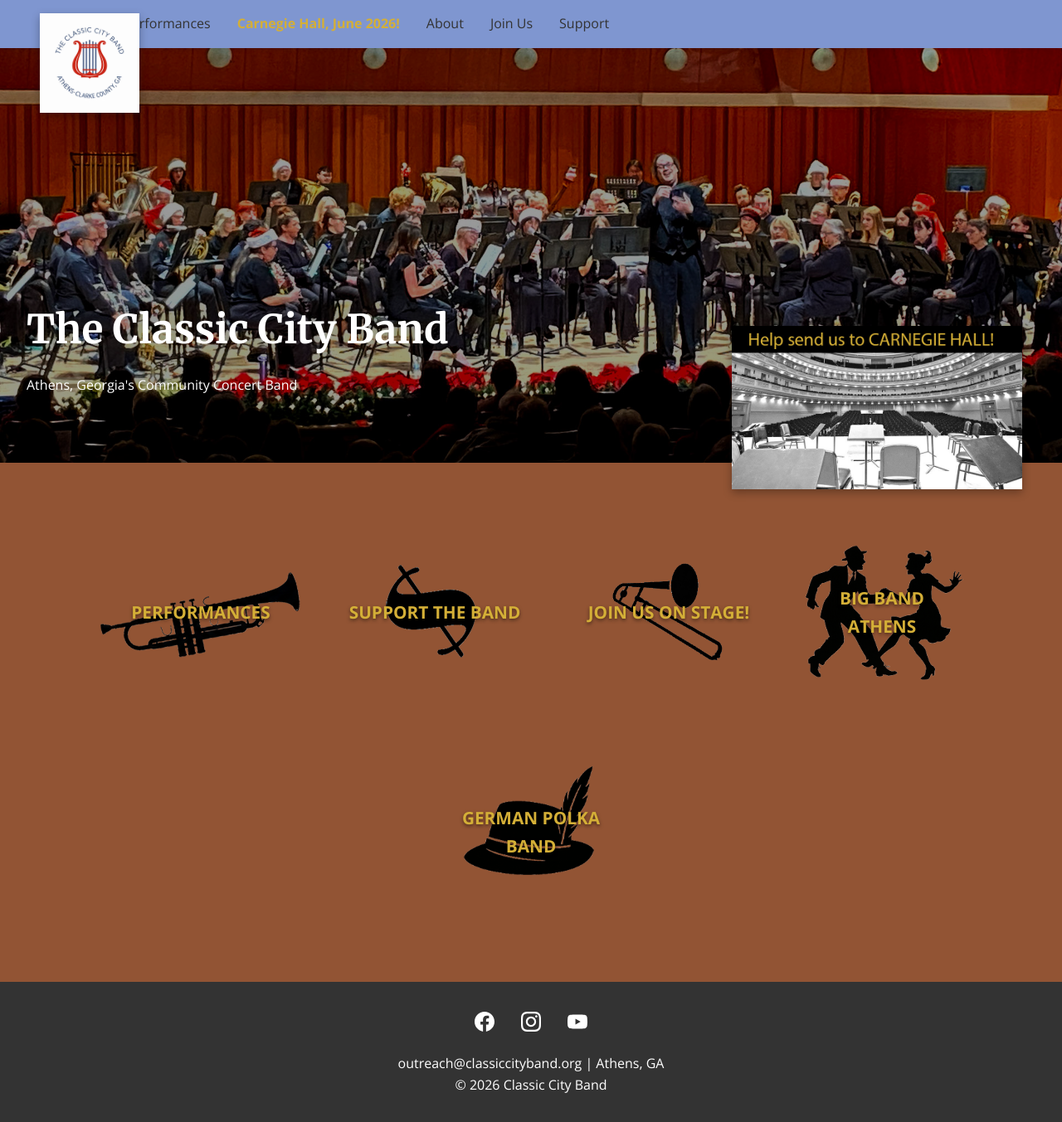
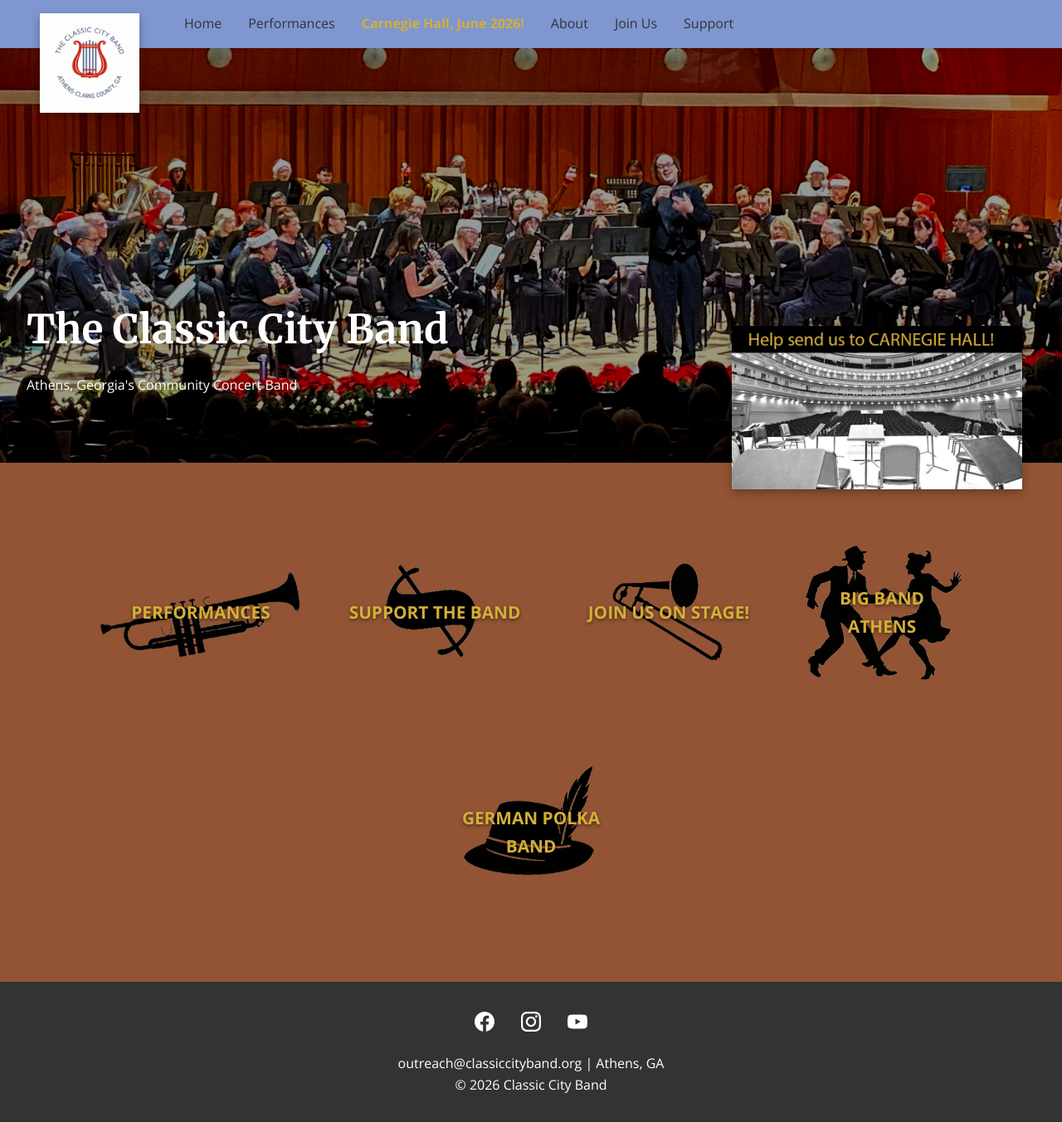
Before and after one commit to webmasterCCB/CCBwebsite, a Jekyll site: the page built from index.html, in a window 1280 px wide and 1353 px high. Shown: the whole window at 83% size. Built offline with Jekyll 4.4.1, drawn with Linux system fonts in a browser that asks for light colours.

Commit message:
Update style.css

```diff
--- a/assets/css/style.css
+++ b/assets/css/style.css
@@ -75,6 +75,7 @@ nav ul {
   list-style: none;
   display: flex;
   gap: 2rem;
+  margin-left: 150px;  /* Push nav links to the right */
 }
 
 nav a {
```
